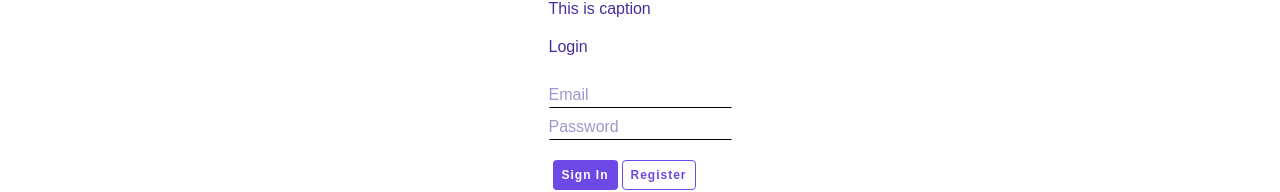
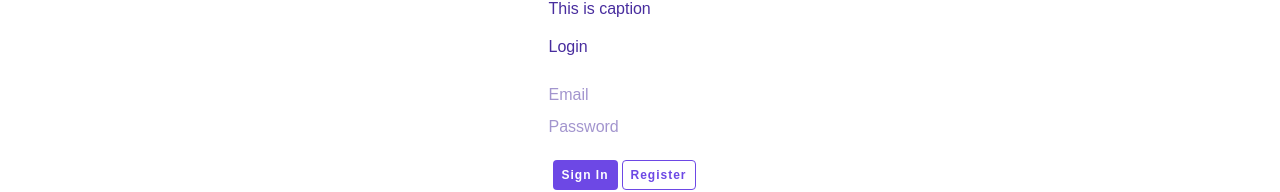
Before and after one commit to nayaksoumya56/angular-training2, an Angular app: page / in a window 1280 px wide. Shown: the part 150-342 px from the top of the page. Built offline with nearby package versions, Linux system fonts and the light colour scheme.

Commit message:
styling input box

```diff
--- a/src/app/app.component.scss
+++ b/src/app/app.component.scss
@@ -71,10 +71,14 @@
 .input-group{
     height: 28px;
     border: 1px solid transparent;
-    border-bottom: 1px solid black !important;
+    border-bottom: 1px solid transparent !important;
 }
 .input-group:focus{
-    border-bottom: 1px solid skyblue !important;
+    border-bottom: 1px solid rgb(0, 0, 255) !important;
+    border-right: 1px solid rgb(0, 0, 255) !important;
+    border-top: 1px solid rgb(0, 0, 255) !important;
+
+    border-radius: 4px;
     outline: none;
     transition: 0.3s;
 }
```
